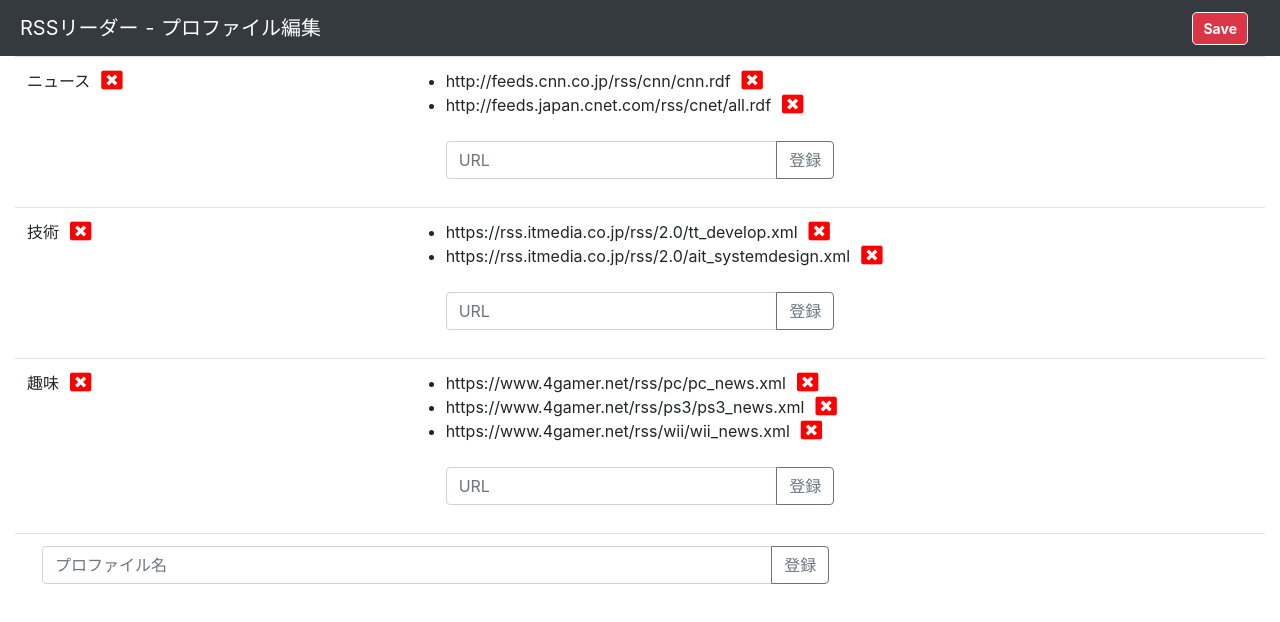
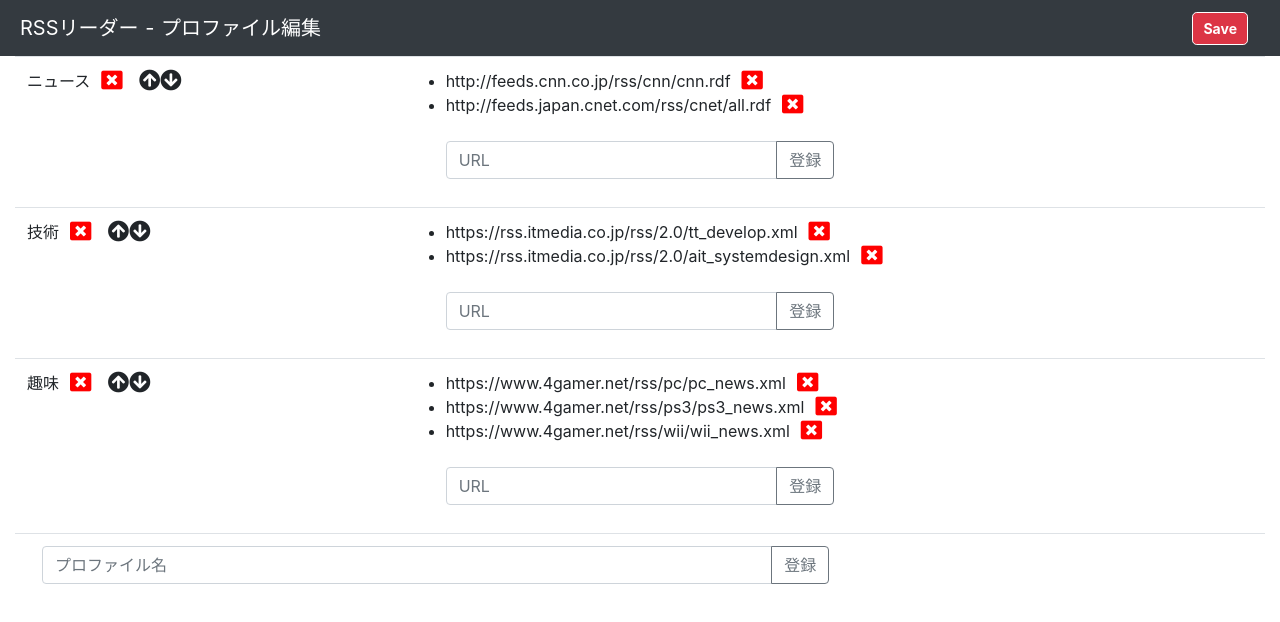
Before and after one commit to mitsukf/rss-reader, a Nuxt app: page /edit in a window 1280 px wide. Shown: the top 622 px of the page. Built offline with nearby package versions, Linux system fonts and the light colour scheme.

Commit message:
移動機能を追加

```diff
--- a/pages/edit/index.vue
+++ b/pages/edit/index.vue
@@ -8,11 +8,24 @@
             <td class="container-fluid">
               <div class="row">
                 <div class="col-4">
-                  {{ profile.name }}
-                  &nbsp;<i
-                    class="fas fa-window-close remove-red fa-lg"
-                    @click="removeProfile(profile.name)"
-                  ></i>
+                  <span class="text-nowrap">
+                    {{ profile.name }}
+                    &nbsp;<i
+                      class="fas fa-window-close remove-red fa-lg"
+                      @click="removeProfile(profile.name)"
+                    ></i>
+                  </span>
+                  &nbsp;
+                  <span class="text-nowrap">
+                    <i
+                      class="fas fa-arrow-circle-up fa-lg"
+                      @click="moveProfile(profile.name, true)"
+                    ></i>
+                    <i
+                      class="fas fa-arrow-circle-down fa-lg"
+                      @click="moveProfile(profile.name, false)"
+                    ></i>
+                  </span>
                 </div>
                 <ul class="col-4">
                   <li
@@ -125,6 +138,12 @@ export default {
         this.$store.commit('profile/removeProfile', name)
       }
     },
+    moveProfile(moveName, isMoveUp) {
+      this.$store.dispatch('profile/moveProfile', {
+        name: moveName,
+        isUp: isMoveUp
+      })
+    },
     removeUrl(removeName, removeUrl) {
       const res = confirm('選択したURLを削除します')
       if (res) {
--- a/store/profile.js
+++ b/store/profile.js
@@ -23,26 +23,26 @@ export const actions = {
     return true
   },
   // URL登録
-  addUrl({ state, commit }, arg) {
+  addUrl({ commit }, arg) {
     commit('addUrl', { url: arg.url, name: arg.name })
   },
   // profile移動
-  moveProfile({ state, commit }, name, isUp) {
+  moveProfile({ state, commit }, arg) {
     for (let i = 0; i < state.profileList.length; i++) {
-      if (state.profileList[i].name !== name) {
+      if (state.profileList[i].name !== arg.name) {
         continue
       }
 
       // 移動先を設定
-      const dest = isUp ? i - 1 : i + 1
+      const dest = arg.isUp ? i - 1 : i + 1
       if (dest < 0 || dest >= state.profileList.length) {
         // 移動先が不正な場合は終了
         return
       }
 
       // 移動
-      commit('moveProfile', i, dest)
-      break
+      commit('moveProfile', { from: i, to: dest })
+      return
     }
   },
   // profile保存
@@ -111,10 +111,14 @@ export const mutations = {
       }
     })
   },
-  moveProfile(state, from, to) {
-    const tmp = state.profileList[to]
-    state.profileList[to] = state.profileList[from]
-    state.profileList[from] = tmp
+  moveProfile(state, arg) {
+    const tmp = state.profileList[arg.to]
+    state.profileList[arg.to] = state.profileList[arg.from]
+    state.profileList[arg.from] = tmp
+
+    // TODO watch発火のための暫定処理
+    state.profileList.push({})
+    state.profileList.pop()
   },
   loadProfile(state) {
     state.profileList = JSON.parse(localStorage.profileList)
```
